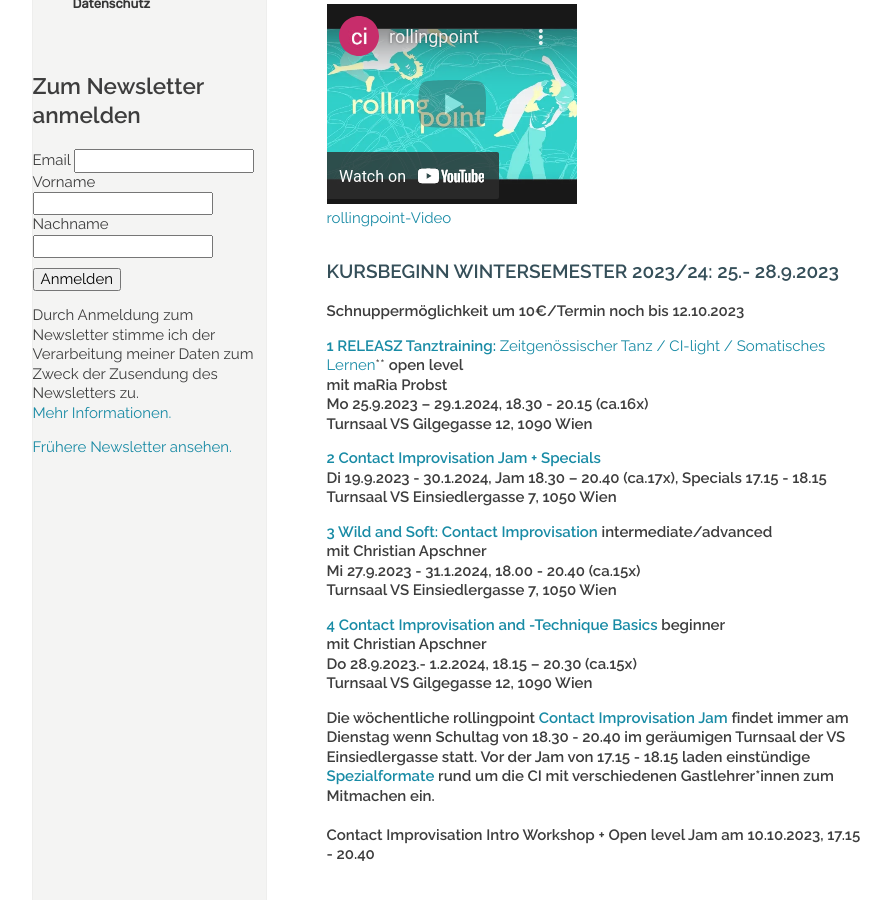
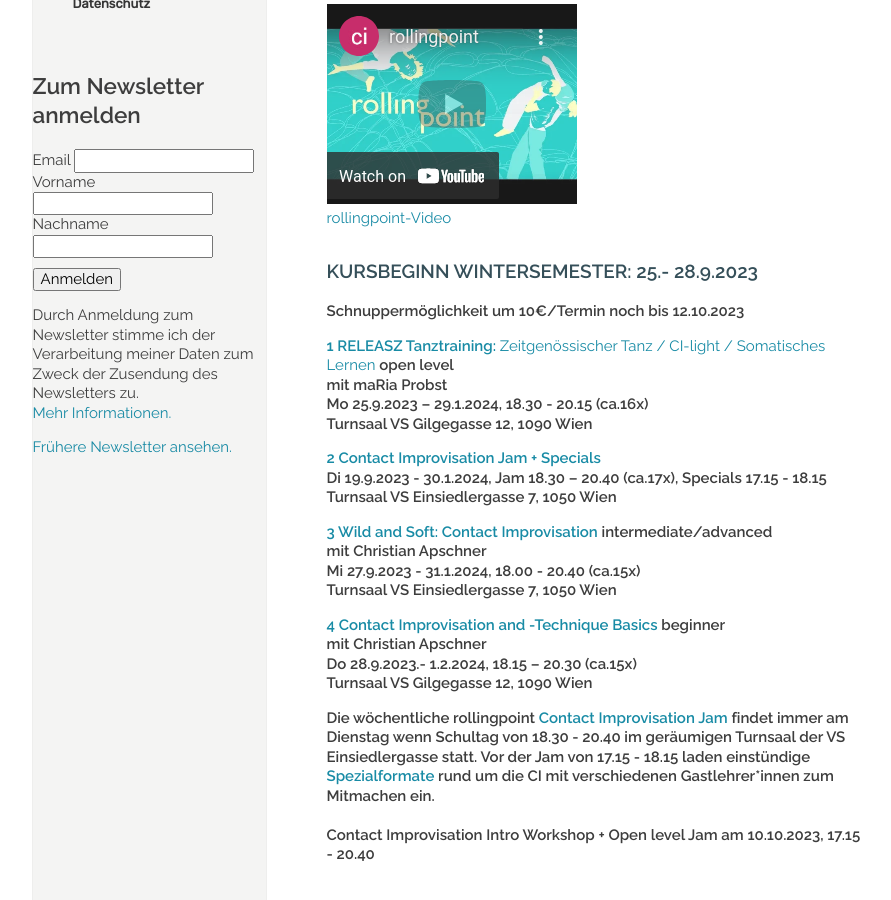
Before and after one commit to manulari/rollingpointat, a Jekyll site: the page built from _pages_de/index.md, in a window 1280 px wide and 900 px high, scrolled down 864 px. Shown: the whole window, without its empty margins (152-1043 px from the left). Built offline with Jekyll 4.4.1, drawn with Linux system fonts in a browser that asks for light colours; comment, search, counter and statistics services are not loaded.

Commit message:
Update page (de) “index”

```diff
--- a/_pages_de/index.md
+++ b/_pages_de/index.md
@@ -18,11 +18,11 @@ Fotocredit: https://johannes-stolba.net/photography/
 
 <div class="imglink"><a target="_blank" href="https://www.youtube.com/embed/kp3DqzN1Ldo"><img src="/assets/uploads/video_vorschau_rollingpoint.png" alt="" /><div>rollingpoint-Video</div></a></div>
 
-### **KURSBEGINN WINTERSEMESTER 2023/24: 25.- 28.9.2023**
+### **KURSBEGINN WINTERSEMESTER: 25.- 28.9.2023**
 
 **Schnuppermöglichkeit um 10€/Termin noch bis 12.10.2023**
 
-**[1 RELEASZ Tanztraining: ](/kurse#mo)**[Zeitgenössischer Tanz / CI-light / Somatisches Lernen](/kurse#mo)\*\* **open level**\
+**[1 RELEASZ Tanztraining: ](/kurse#mo)**[Zeitgenössischer Tanz / CI-light / Somatisches Lernen](/kurse#mo) **open level**\
  **mit maRia Probst**\
 **Mo 25.9.2023 – 29.1.2024, 18.30 - 20.15 (ca.16x)**\
 **Turnsaal VS Gilgegasse 12, 1090 Wien**
```
